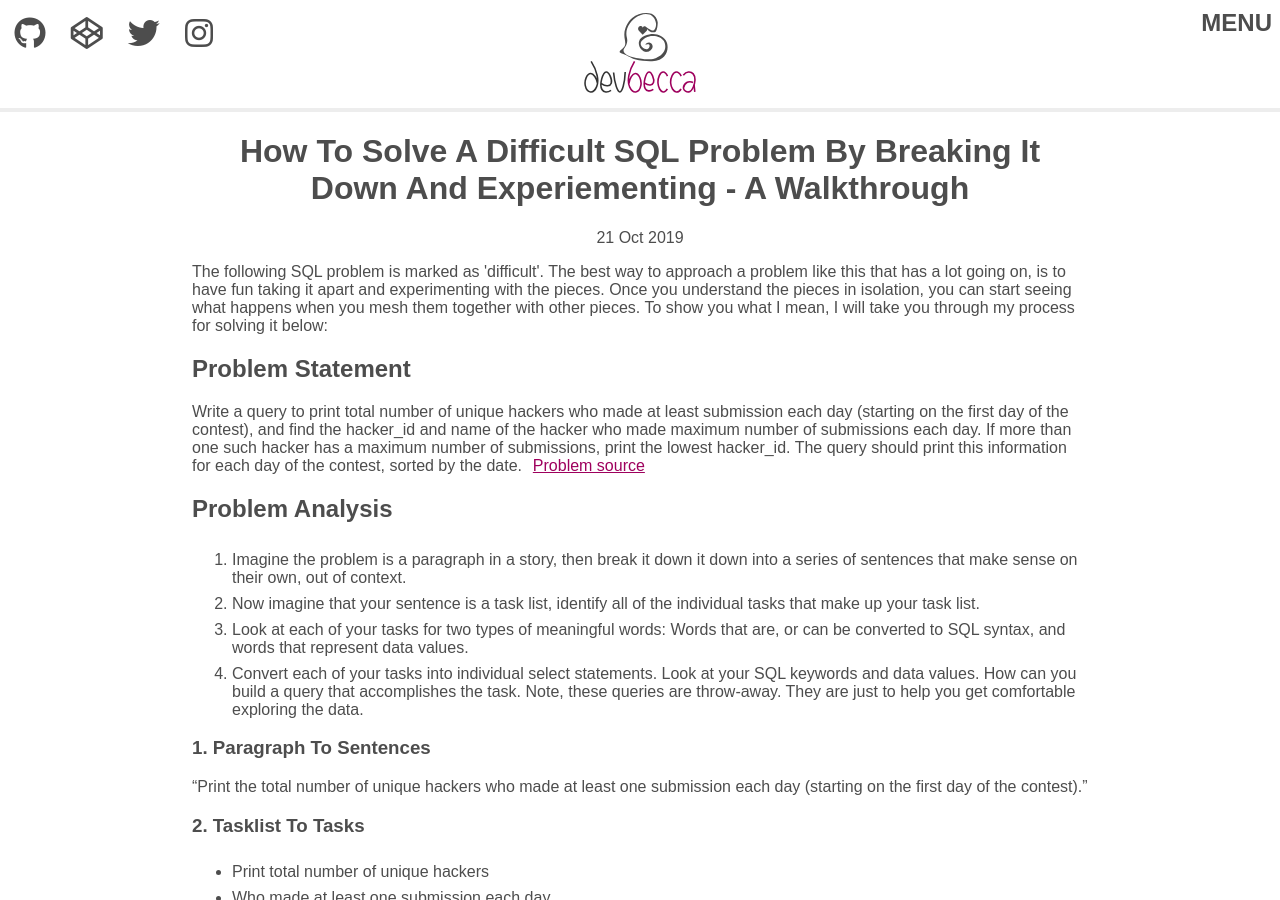
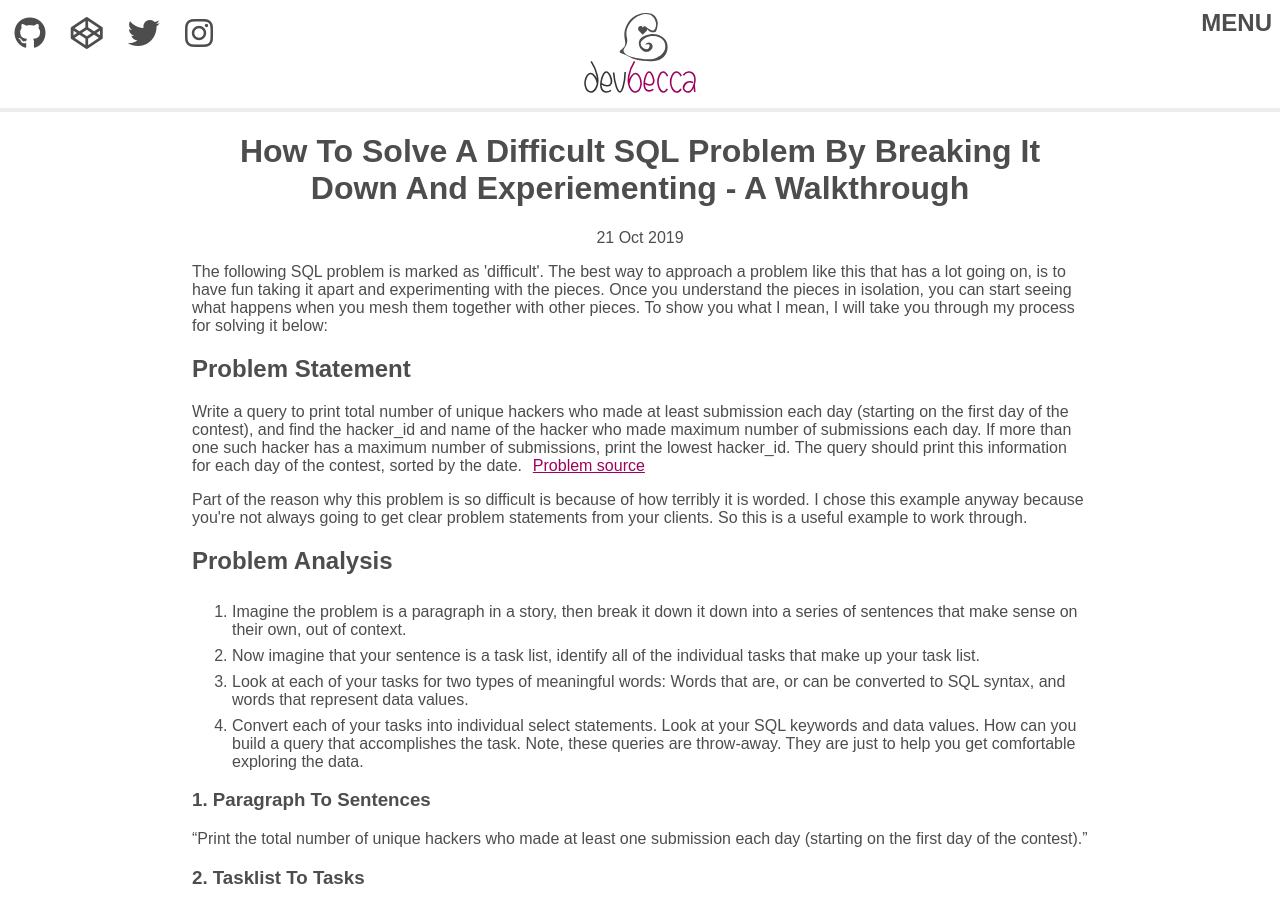
Before and after one commit to Becca9941/Becca9941.github.io, a Jekyll site: the page built from _posts/2019-10-21-solving-hard-sql-problem.html, in a window 1280 px wide and 900 px high. Built offline with Jekyll 4.4.1, drawn with Linux system fonts in a browser that asks for light colours; nearby versions of some CDN libraries.

Commit message:
clarify that problem statement is unclear on purpose

```diff
--- a/_posts/2019-10-21-solving-hard-sql-problem.html
+++ b/_posts/2019-10-21-solving-hard-sql-problem.html
@@ -8,6 +8,8 @@ title: How to solve a difficult SQL problem by breaking it down and experiementi
 <h2>Problem statement</h2>
 
 <p>Write a query to print total number of unique hackers who made at least submission each day (starting on the first day of the contest), and find the hacker_id and name of the hacker who made maximum number of submissions each day. If more than one such hacker has a maximum number of submissions, print the lowest hacker_id. The query should print this information for each day of the contest, sorted by the date. <a href="https://www.hackerrank.com/challenges/15-days-of-learning-sql/problem?h_r=next-challenge&h_v=zen&h_r=next-challenge&h_v=zen&h_r=next-challenge&h_v=zen&h_r=next-challenge&h_v=zen&h_r=next-challenge&h_v=zen&h_r=next-challenge&h_v=zen&h_r=next-challenge&h_v=zen&h_r=next-challenge&h_v=zen&h_r=next-challenge&h_v=zen&h_r=next-challenge&h_v=zen" target="_blank">Problem source</a></p>
+
+<p>Part of the reason why this problem is so difficult is because of how terribly it is worded. I chose this example anyway because you're not always going to get clear problem statements from your clients. So this is a useful example to work through.</p>
 
 <h2>Problem analysis</h2>
 
```
